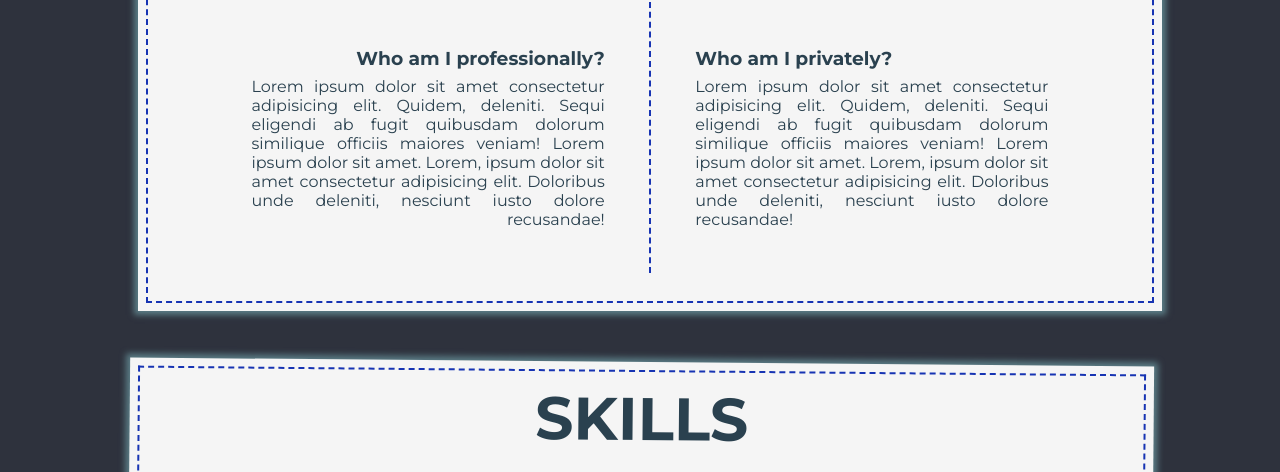
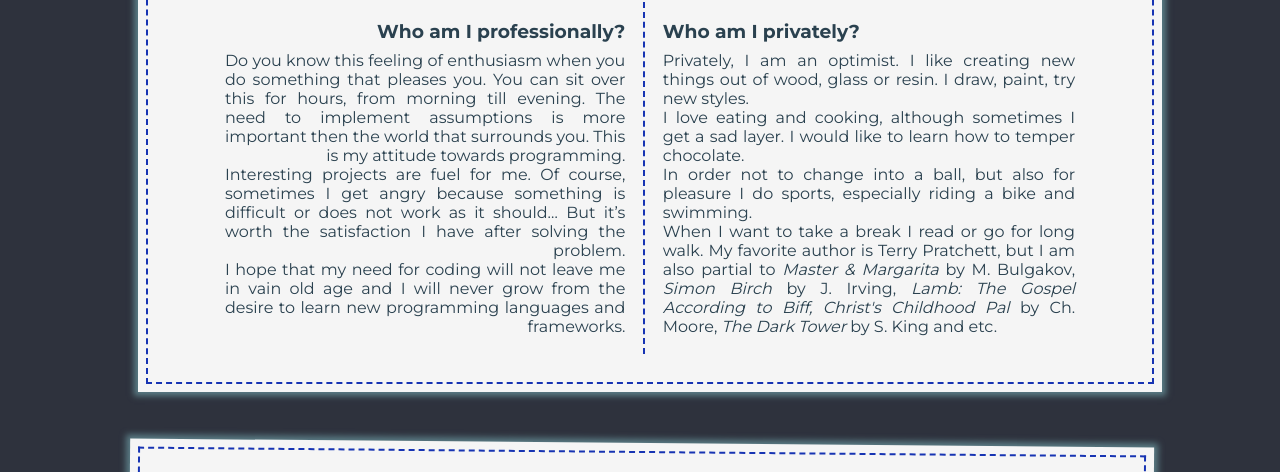
Before and after one commit to freefrogs/AboutMe, a website: page index.html in a window 1280 px wide. Shown: the part 843-1315 px from the top of the page. Drawn offline with Linux system fonts and the light colour scheme.

Commit message:
Update about me section

```diff
--- a/index.html
+++ b/index.html
@@ -36,11 +36,18 @@
                 <div class="sectionContainer flex flexJustifyCenter">
                     <div class="about">
                         <h3>Who am I professionally?</h3>
-                        <p>Lorem ipsum dolor sit amet consectetur adipisicing elit. Quidem, deleniti. Sequi eligendi ab fugit quibusdam dolorum similique officiis maiores veniam! Lorem ipsum dolor sit amet. Lorem, ipsum dolor sit amet consectetur adipisicing elit. Doloribus unde deleniti, nesciunt iusto dolore recusandae!</p>
+                        <p>Do you know this feeling of enthusiasm when you do something that pleases you. You can sit over this for hours, from morning till evening. The need to implement assumptions is more important then the world that surrounds you. This is my attitude towards programming.
+                            <br>Interesting projects are fuel for me. Of course, sometimes I get angry because something is difficult or does not work as it should… But it’s worth the satisfaction I have after solving the problem.
+                            <br>I hope that my need for coding will not leave me in vain old age and I will never grow from the desire to learn new programming languages and frameworks.
+                        </p>
                     </div>
                     <div class="about">
                         <h3>Who am I privately?</h3>
-                        <p>Lorem ipsum dolor sit amet consectetur adipisicing elit. Quidem, deleniti. Sequi eligendi ab fugit quibusdam dolorum similique officiis maiores veniam! Lorem ipsum dolor sit amet. Lorem, ipsum dolor sit amet consectetur adipisicing elit. Doloribus unde deleniti, nesciunt iusto dolore recusandae!</p>
+                        <p>Privately, I am an optimist. I like creating new things out of wood, glass or resin. I draw, paint, try new styles.
+                            <br>I love eating and cooking, although sometimes I get a sad layer. I would like to learn how to temper chocolate.
+                            <br>In order not to change into a ball, but also for pleasure I do sports, especially riding a bike and swimming.
+                            <br>When I want to take a break I read or go for long walk. My favorite author is Terry Pratchett, but I am also partial to <i>Master & Margarita</i> by M. Bulgakov, <i>Simon Birch</i> by J. Irving, <i>Lamb: The Gospel According to Biff, Christ's Childhood Pal</i> by Ch. Moore, <i>The Dark Tower</i> by S. King and etc.
+                        </p>
                     </div>
                 </div>
             </section>
--- a/style.css
+++ b/style.css
@@ -196,7 +196,7 @@ nav ul a:hover {
 }
 
 .about {
-	padding: 5%;
+	padding: 2%;
 	margin: 2% auto;
 	text-align: justify;
 }
```
Also changed, not shown: README.md.
